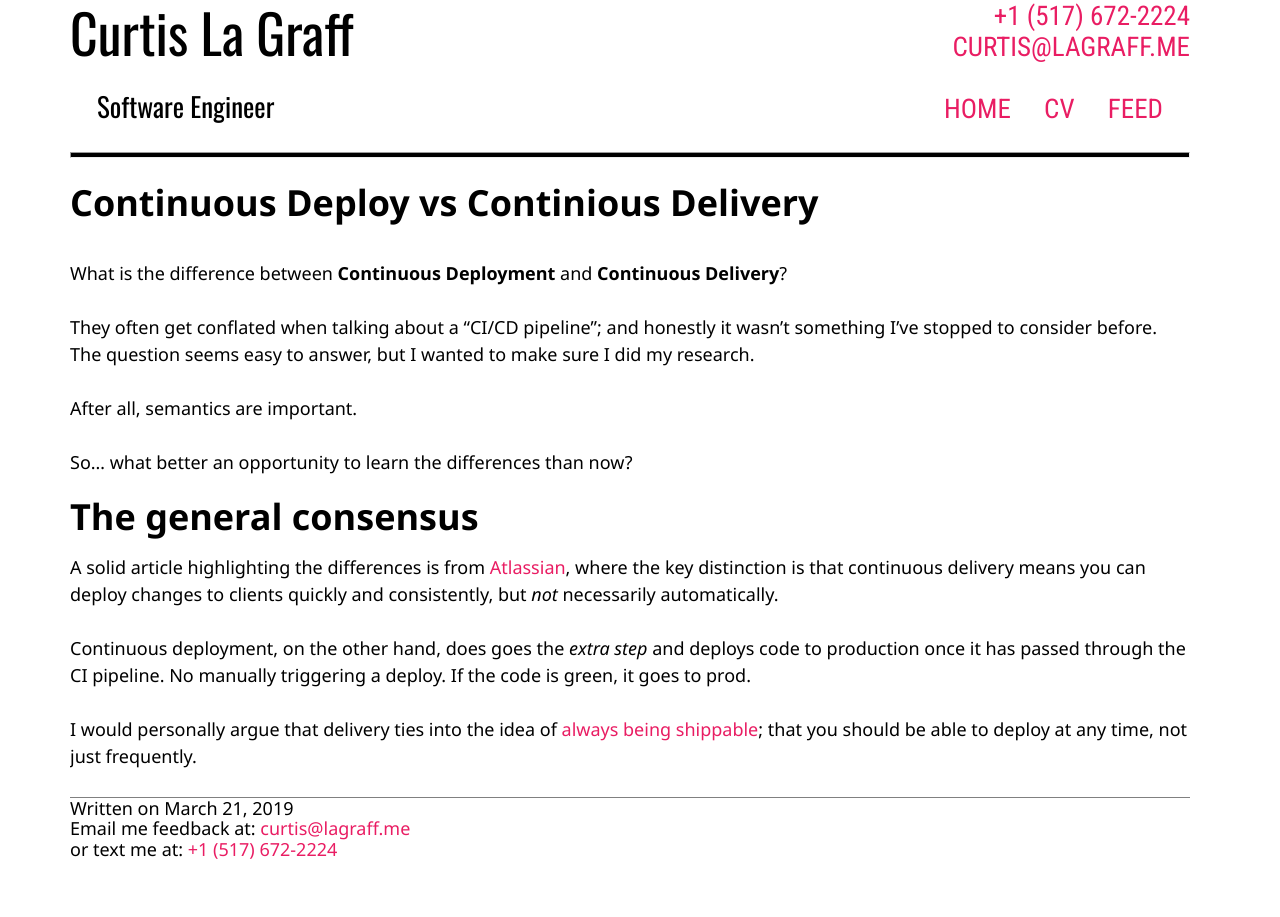
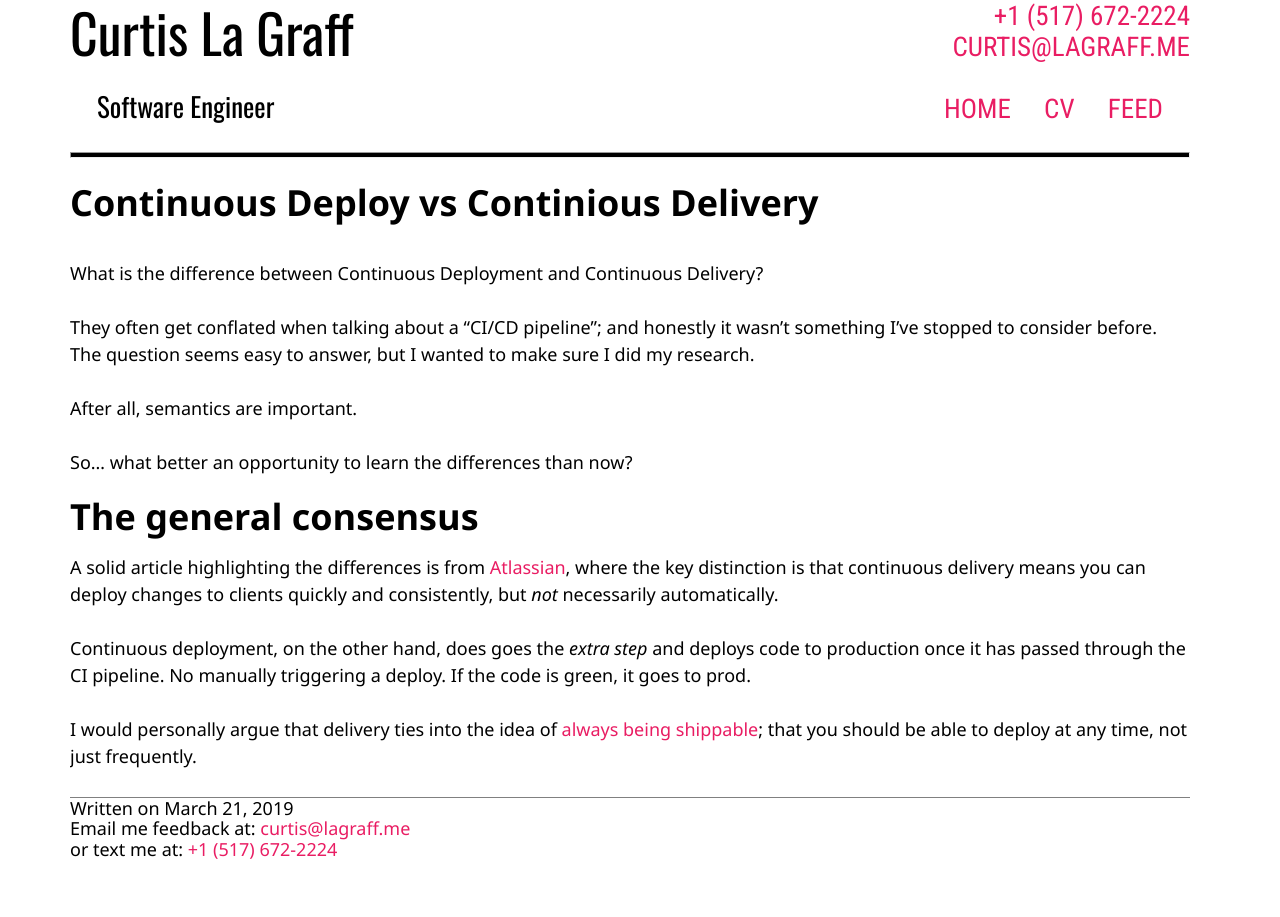
Before and after one commit to clagraff/clagraff.github.io, a Jekyll site: the page built from _posts/2019-03-21-cont-delivery-vs-deploy.md, in a window 1280 px wide. Built offline with Jekyll 4.4.1, drawn with Linux system fonts in a browser that asks for light colours.

Commit message:
Remove bold text

```diff
--- a/_posts/2019-03-21-cont-delivery-vs-deploy.md
+++ b/_posts/2019-03-21-cont-delivery-vs-deploy.md
@@ -3,7 +3,7 @@ layout: post
 title: Continuous Deploy vs Continious Delivery
 state: published
 ---
-What is the difference between **Continuous Deployment** and **Continuous Delivery**?
+What is the difference between Continuous Deployment and Continuous Delivery?
 
 They often get conflated when talking about a "CI/CD pipeline"; and honestly it wasn't something
 I've stopped to consider before. The question seems easy to answer, but I wanted to make sure I did my research.
```
